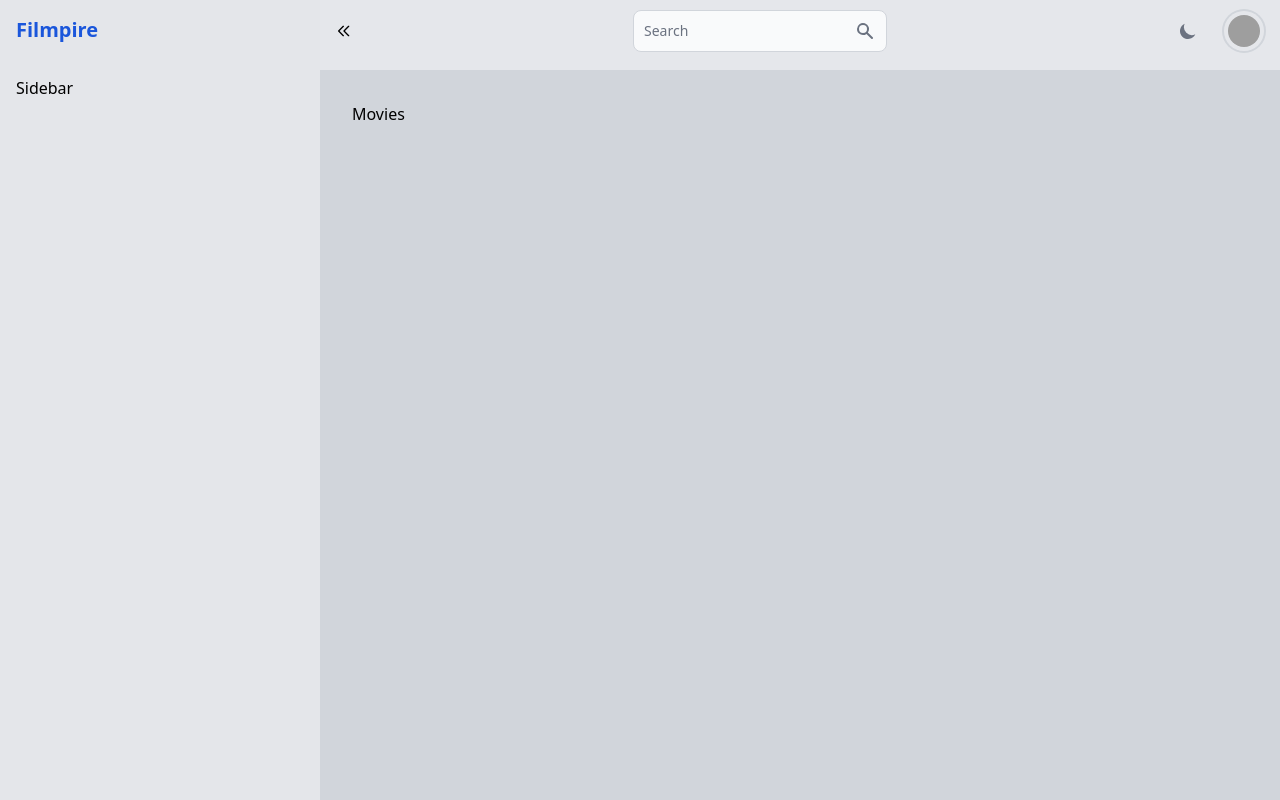
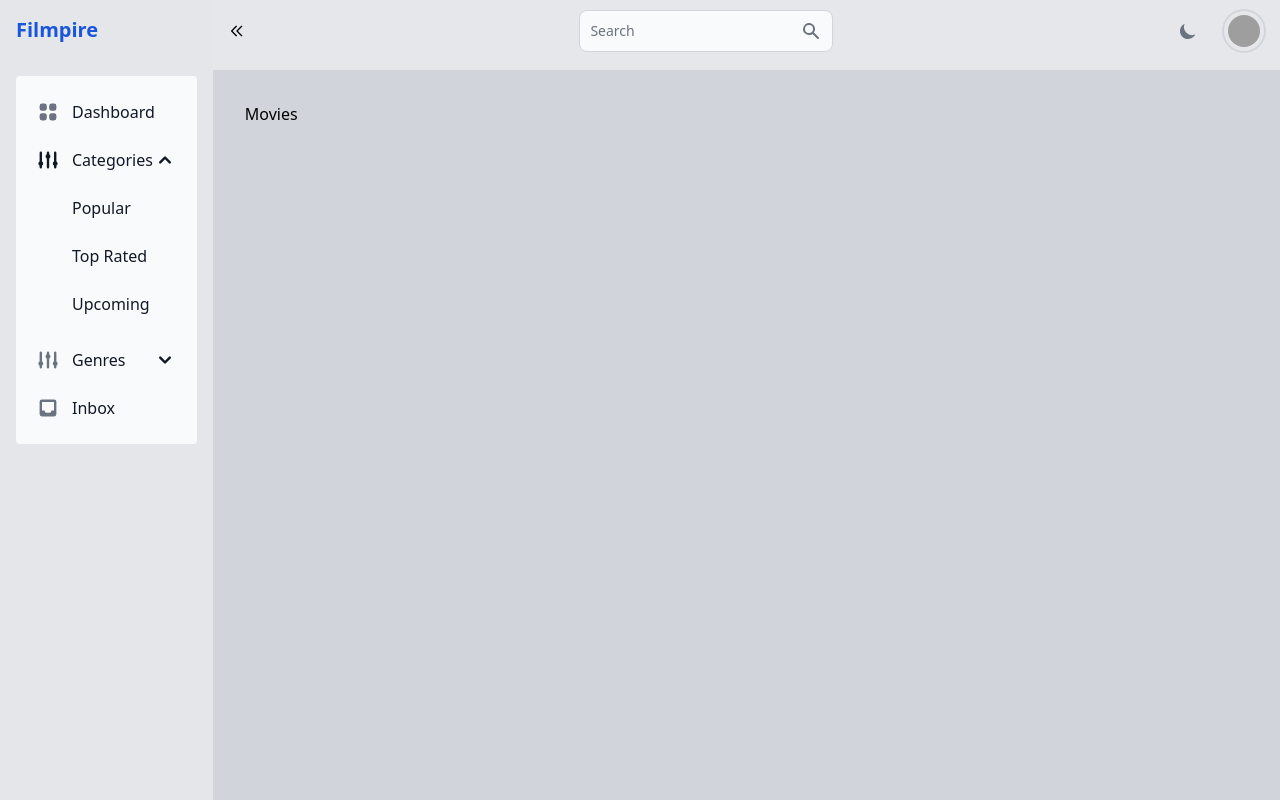
Before and after one commit to aramoh3ni/filmpire-ts, a React (Vite) app: page / in a window 1280 px wide. Both pictures are taken after a click on the button 24 px from the left and 31 px from the top of the page. Built offline with nearby package versions, Linux system fonts and the light colour scheme; grey boxes are pictures that could not be loaded.

Commit message:
Adding Sidebar to the project and Refactor Layout and Router

```diff
--- a/src/components/Drawer/drawer.module.css
+++ b/src/components/Drawer/drawer.module.css
@@ -15,7 +15,7 @@
 }
 
 .root {
-  @apply sm:w-80 bg-gray-200/95 min-h-screen flex flex-col gap-4 p-4 justify-between overflow-y-scroll
+  @apply sm:w-fit bg-gray-200/95 min-h-screen flex flex-col gap-4 p-4 justify-between overflow-y-scroll
 }
 
 :global(.dark) .root {
--- /dev/null
+++ b/src/components/Sidebar/index.tsx
@@ -0,0 +1,50 @@
+import { Link } from 'react-router-dom'
+
+import { Sidebar as Side } from 'flowbite-react'
+import { HiViewGrid, HiInbox, HiAdjustments } from 'react-icons/hi'
+
+const CATEGORIES = [
+  { label: 'Popular', value: 'popular' },
+  { label: 'Top Rated', value: 'top_rated' },
+  { label: 'Upcoming', value: 'upcoming' },
+]
+
+const DEMO_CATEGORIES = [
+  { label: 'Comedy', value: 'comedy' },
+  { label: 'Action', value: 'action' },
+  { label: 'Horror', value: 'horror' },
+  { label: 'Animation', value: 'animation' },
+  { label: 'Anime', value: 'anime' },
+]
+
+export const Sidebar = () => {
+  return (
+    <Side color="gray" className="w-full">
+      <Side.Items>
+        <Side.ItemGroup>
+          <Side.Item icon={HiViewGrid}>
+            <p>Dashboard</p>
+          </Side.Item>
+          <Side.Collapse open icon={HiAdjustments} label="Categories">
+            {CATEGORIES?.map(({ value, label }) => (
+              <Side.Item as={Link} key={value} to={`movies/${value}`}>
+                {label}
+              </Side.Item>
+            ))}
+          </Side.Collapse>
+
+          <Side.Collapse icon={HiAdjustments} label="Genres">
+            {DEMO_CATEGORIES?.map(({ value, label }) => (
+              <Side.Item as={Link} key={value} to={`movies/${value}`}>
+                {label}
+              </Side.Item>
+            ))}
+          </Side.Collapse>
+          <Side.Item icon={HiInbox}>
+            <p>Inbox</p>
+          </Side.Item>
+        </Side.ItemGroup>
+      </Side.Items>
+    </Side>
+  )
+}
--- a/src/components/index.ts
+++ b/src/components/index.ts
@@ -1,3 +1,4 @@
 export * from './Navbar'
 export * from './Drawer'
 export * from './button'
+export * from './Sidebar'
--- a/src/layout/index.tsx
+++ b/src/layout/index.tsx
@@ -1,12 +1,10 @@
 import styles from './layout.module.css'
-import { Drawer, Navbar } from '@/components'
+import { Drawer, Navbar, Sidebar } from '@/components'
 import { useSidebarStore } from '@/store/useSidebarStore'
 
-interface LayoutProps {
-  children: React.ReactNode
-}
+import { Outlet } from 'react-router-dom'
 
-const Layout: React.FC<LayoutProps> = ({ children }) => {
+const Layout: React.FC = () => {
   const isSidebarOpen = useSidebarStore((state) => state.isSidebarOpen)
   const toggleSidebar = useSidebarStore((state) => state.toggleSidebar)
 
@@ -14,12 +12,14 @@ const Layout: React.FC<LayoutProps> = ({ children }) => {
     <div className={styles.root}>
       <div className={styles.sidebarContainer}>
         <Drawer open={isSidebarOpen} setOpen={toggleSidebar}>
-          Sidebar
+          <Sidebar />
         </Drawer>
       </div>
       <div className={styles.body}>
         <Navbar className={styles.toolbar} onSidebarClick={toggleSidebar} />
-        <div className={styles.content}>{children}</div>
+        <div className={styles.content}>
+          <Outlet />
+        </div>
       </div>
     </div>
   )
--- a/src/main.tsx
+++ b/src/main.tsx
@@ -3,8 +3,6 @@ import './main.css'
 import { StrictMode } from 'react'
 import { createRoot } from 'react-dom/client'
 import { RouterProvider } from 'react-router-dom'
-
-import Layout from '@/layout'
 
 import { router } from '@/routes'
 import { Flowbite } from 'flowbite-react'
@@ -14,9 +12,7 @@ const root = document.getElementById('root')!
 createRoot(root).render(
   <StrictMode>
     <Flowbite>
-      <Layout>
-        <RouterProvider router={router} />
-      </Layout>
+      <RouterProvider router={router} />
     </Flowbite>
   </StrictMode>,
 )
--- /dev/null
+++ b/src/pages/NotFound/index.tsx
@@ -0,0 +1,3 @@
+export const NotFound = () => {
+  return <div>Not Found | Sorry</div>
+}
--- a/src/pages/index.ts
+++ b/src/pages/index.ts
@@ -2,3 +2,4 @@ export * from './Actors'
 export * from './MovieDetails'
 export * from './Movies'
 export * from './Profile'
+export * from './NotFound'
--- a/src/routes/index.tsx
+++ b/src/routes/index.tsx
@@ -1,21 +1,29 @@
-import { Actors, MovieDetails, Movies, Profile } from '@/pages'
-import { createBrowserRouter } from 'react-router-dom'
+import Layout from '@/layout'
 
-export const router = createBrowserRouter([
-  {
-    path: '/',
-    element: <Movies />,
-  },
-  {
-    path: 'movies/:id',
-    element: <MovieDetails />,
-  },
-  {
-    path: 'actors',
-    element: <Actors />,
-  },
-  {
-    path: 'profile/:id',
-    element: <Profile />,
-  },
-])
+import { Actors, MovieDetails, Movies, Profile, NotFound } from '@/pages'
+
+import {
+  createBrowserRouter,
+  createRoutesFromElements,
+  Route,
+} from 'react-router-dom'
+
+export const router = createBrowserRouter(
+  createRoutesFromElements(
+    <Route path="/" element={<Layout />}>
+      <Route index element={<Movies />} />
+      <Route path="profile" element={<Profile />} />
+      <Route path="actors" element={<Actors />} />
+      <Route path="movies">
+        <Route index element={<Movies />} />
+        <Route
+          path=":id"
+          element={<MovieDetails />}
+          errorElement={<h1>Error Accrued in HomePage.</h1>}
+        />
+      </Route>
+
+      <Route path="*" element={<NotFound />} />
+    </Route>,
+  ),
+)
```
Also changed, not shown: src/components/Sidebar/sidebar.module.css (added).
